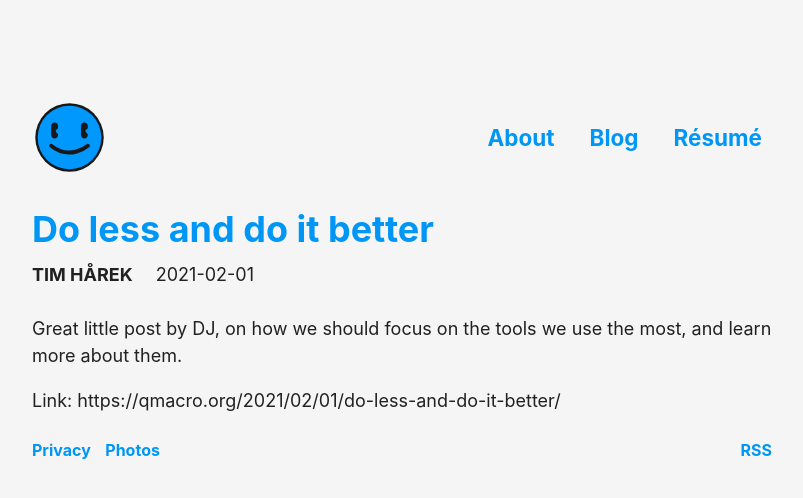
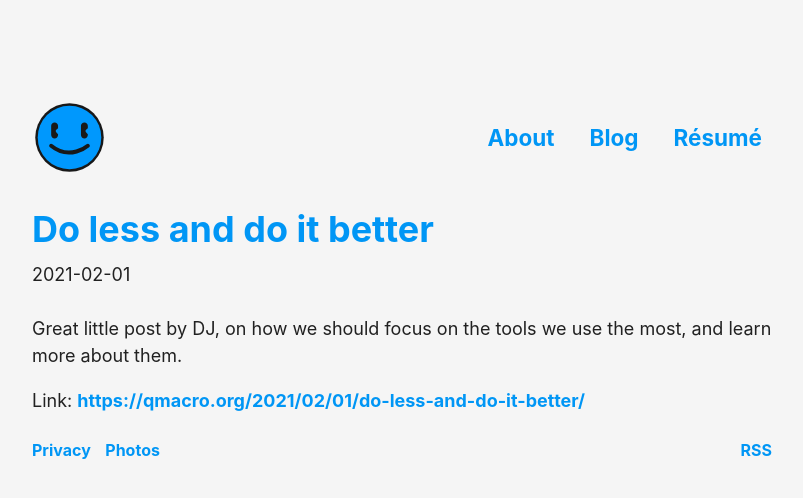
Before and after one commit to timharek/timharek.no, a Jekyll site: the page built from _posts/2021-02-01-do-less.md, in a window 1280 px wide. Shown: the top 498 px of the page, without its empty margins (238-1041 px from the left). Built offline with Jekyll 4.4.1, drawn with Linux system fonts in a browser that asks for light colours; part of the change alters nothing that is shown.

Commit message:
chore: Now using shared-post layout

```diff
--- a/_posts/2021-02-01-do-less.md
+++ b/_posts/2021-02-01-do-less.md
@@ -1,12 +1,8 @@
 ---
-layout: post
+layout: shared-post
 date: 2021-02-01
 title: Do less and do it better
 excerpt: Great little post by DJ, on how we should focus on the tools we use the most, and learn more about them.
-author: Tim Hårek
 tags: shared
 link: https://qmacro.org/2021/02/01/do-less-and-do-it-better/
 ---
-Great little post by DJ, on how we should focus on the tools we use the most, and learn more about them.
-
-Link: https://qmacro.org/2021/02/01/do-less-and-do-it-better/
```
